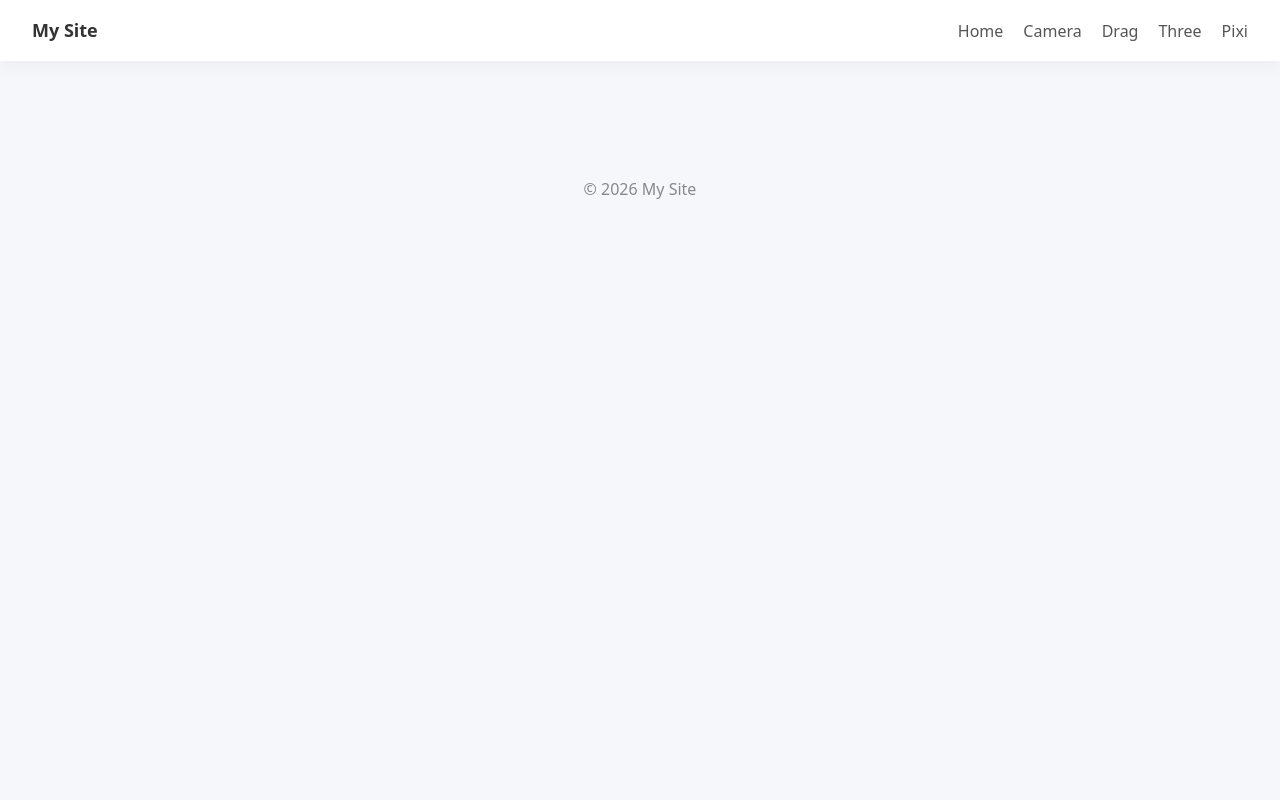
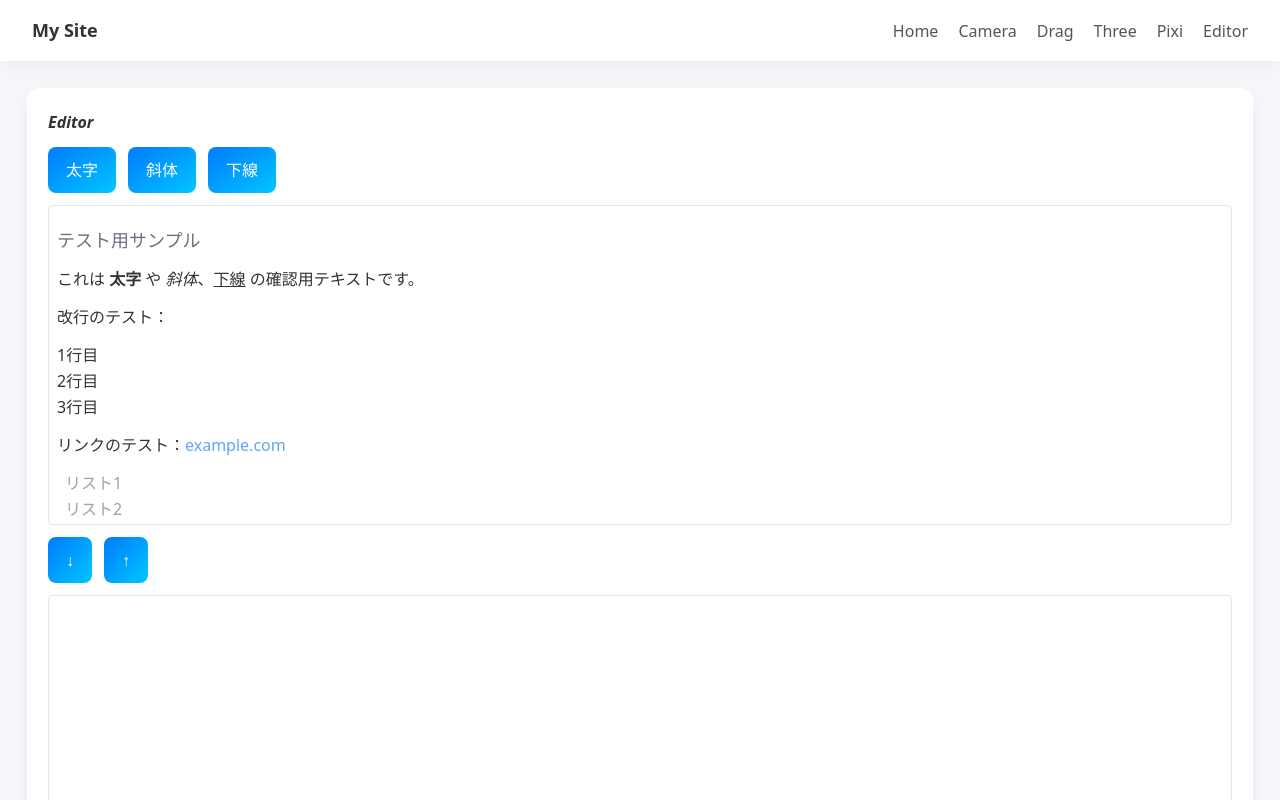
Before and after one commit to applecider-it/javascript-test, a Vue app in the folder src/: page /editor in a window 1280 px wide. Shown: the top 800 px of the page. Built offline with nearby package versions, Linux system fonts and the light colour scheme.

Commit message:
エディター

```diff
--- a/src/package.json
+++ b/src/package.json
@@ -12,6 +12,7 @@
   },
   "dependencies": {
     "pixi.js": "^8.17.1",
+    "prettier": "^3.8.1",
     "stats.js": "^0.17.0",
     "three": "^0.183.2",
     "vue": "^3.5.31",
--- a/src/src/App.vue
+++ b/src/src/App.vue
@@ -14,6 +14,7 @@ import { RouterLink, RouterView } from 'vue-router';
       <RouterLink to="/drag">Drag</RouterLink>
       <RouterLink to="/three">Three</RouterLink>
       <RouterLink to="/pixi">Pixi</RouterLink>
+      <RouterLink to="/editor">Editor</RouterLink>
     </nav>
   </header>
 
--- a/src/src/assets/css/app.css
+++ b/src/src/assets/css/app.css
@@ -7,10 +7,19 @@
   .app-btn-primary {
     @apply bg-gradient-to-br from-[#007aff] to-[#00c6ff] text-white px-[18px] py-[10px] rounded-lg cursor-pointer transition duration-200;
   }
-
   .app-btn-primary:hover {
     @apply -translate-y-0.5;
     box-shadow: 0 8px 20px rgba(0, 0, 0, 0.15);
+  }
+
+  /* 通常のリンク */
+  .app-link-normal {
+    @apply text-blue-600 hover:underline;
+  }
+
+  /* フォームのテキストボックス */
+  .app-form-input {
+    @apply w-full border rounded p-2;
   }
 
   /* カード */
@@ -33,4 +42,31 @@
   .app-drag-element-resize {
     @apply absolute right-0 bottom-0 w-3 h-3 bg-gray-100 border border-black cursor-se-resize;
   }
+
+  /* 投稿内容 */
+  .app-post-content-container {
+    h1 {
+      @apply text-gray-500 text-xl my-4;
+    }
+
+    h2 {
+      @apply text-gray-500 text-lg my-3;
+    }
+
+    li {
+      @apply text-gray-400 ml-2;
+    }
+
+    img {
+      @apply border-4 my-5;
+    }
+
+    p {
+      @apply my-3;
+    }
+
+    a {
+      @apply text-blue-400 hover:underline;
+    }
+  }
 }
--- a/src/src/router/index.ts
+++ b/src/src/router/index.ts
@@ -29,6 +29,11 @@ const router = createRouter({
       name: 'pixi',
       component: () => import('../views/PixiView.vue'),
     },
+    {
+      path: '/editor',
+      name: 'editor',
+      component: () => import('../views/EditorView.vue'),
+    },
   ],
 });
 
--- /dev/null
+++ b/src/src/services/data/html.ts
@@ -0,0 +1,22 @@
+import prettier from 'prettier/standalone';
+import parserHtml from 'prettier/plugins/html';
+
+/** Vueの開発時には、data-v-inspectorがつくのでそれを除去 */
+export const cleanHtml = (html: string) => {
+  const div = document.createElement('div');
+  div.innerHTML = html;
+
+  div.querySelectorAll('[data-v-inspector]').forEach((el) => {
+    el.removeAttribute('data-v-inspector');
+  });
+
+  return div.innerHTML;
+};
+
+/** HTMLを見やすくする */
+export const formatHtml = async (html: string) => {
+  return prettier.format(html, {
+    parser: 'html',
+    plugins: [parserHtml],
+  });
+};
--- /dev/null
+++ b/src/src/services/editor/editor.ts
@@ -0,0 +1,21 @@
+/** 確認用HTML */
+export const htmlString = `
+  <h2>テスト用サンプル</h2>
+  <p>
+    これは <strong>太字</strong> や <em>斜体</em>、<u>下線</u>
+    の確認用テキストです。
+  </p>
+
+  <p>改行のテスト：</p>
+  <p>1行目<br />2行目<br />3行目</p>
+
+  <p>
+    リンクのテスト：<a href="https://example.com" target="_blank">example.com</a>
+  </p>
+
+  <ul>
+    <li>リスト1</li>
+    <li>リスト2</li>
+    <li>リスト3</li>
+  </ul>
+`;
--- /dev/null
+++ b/src/src/views/EditorView.vue
@@ -0,0 +1,60 @@
+<script setup lang="ts">
+import { ref, onMounted } from 'vue';
+
+import { formatHtml, cleanHtml } from '@/services/data/html';
+
+import { htmlString } from '@/services/editor/editor';
+
+/** エディターへのリファレンス */
+const editor = ref<HTMLDivElement | null>(null);
+/** 内容（HTML文字列） */
+const content = ref('');
+
+/** 選択範囲にフォーマットを当てる */
+const format = (command: string) => {
+  document.execCommand(command, false, undefined);
+};
+
+/** HTMLに変換 */
+const toHtml = async () => {
+  const html = await formatHtml(cleanHtml(editor.value!.innerHTML));
+
+  content.value = html;
+};
+
+/** Editorに変換 */
+const toEditor = async () => {
+  editor.value!.innerHTML = content.value;
+};
+
+onMounted(() => {
+  editor.value!.innerHTML = htmlString;
+});
+</script>
+
+<template>
+  <div class="app-card space-y-3">
+    <i><b>Editor</b></i>
+
+    <div class="space-x-3">
+      <button @click="format('bold')" class="app-btn-primary">太字</button>
+      <button @click="format('italic')" class="app-btn-primary">斜体</button>
+      <button @click="format('underline')" class="app-btn-primary">下線</button>
+    </div>
+
+    <div
+      ref="editor"
+      contenteditable="true"
+      class="app-form-input h-[20rem] overflow-scroll app-post-content-container"
+    ></div>
+
+    <div class="space-x-3">
+      <button @click="toHtml" class="app-btn-primary">↓</button>
+      <button @click="toEditor" class="app-btn-primary">↑</button>
+    </div>
+
+    <div>
+      <textarea v-model="content" class="app-form-input h-[20rem]"></textarea>
+    </div>
+  </div>
+</template>
```
Also changed, not shown: 2 other files (tests, documents, lock files or other folders).
